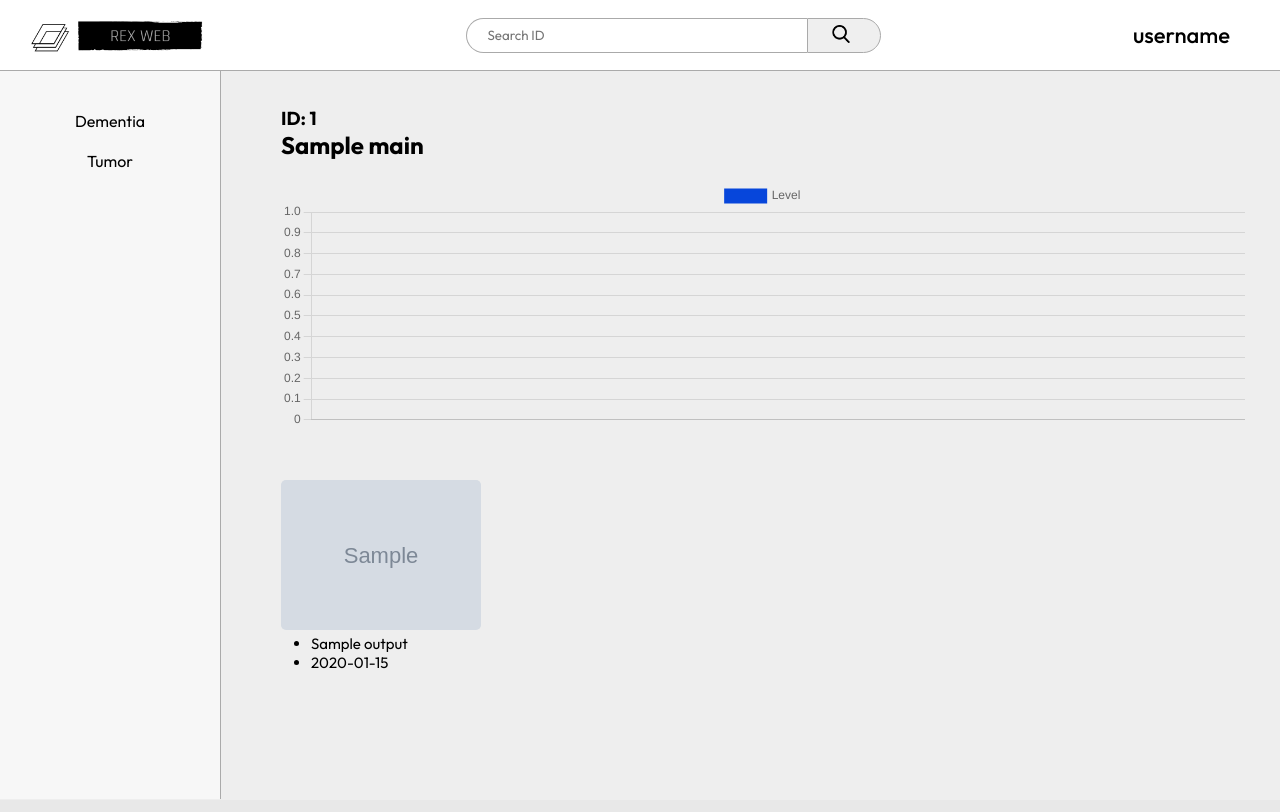
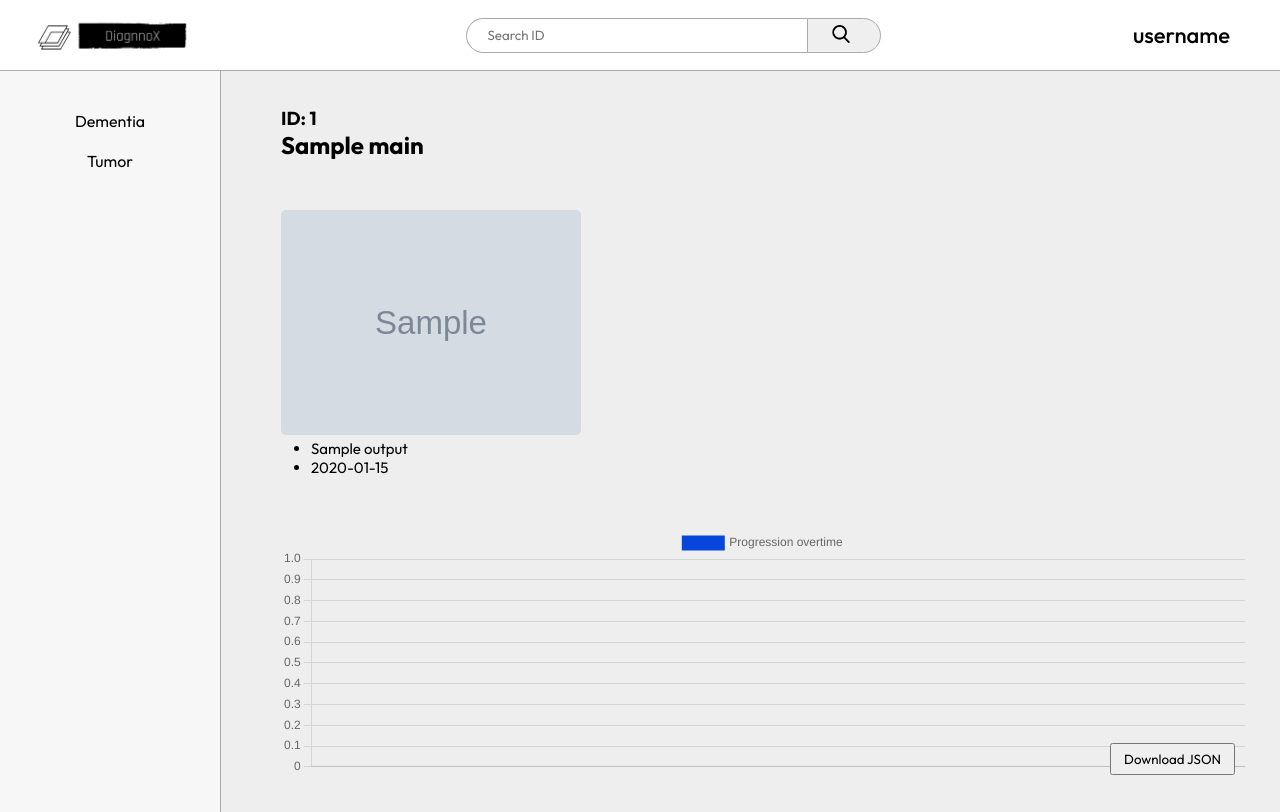
Before and after one commit to Aslam-Naseer/pillpal_UI, a Flask app: template templates/dementia.html in a window 1280 px wide. Run offline with Flask 3, Linux system fonts and the light colour scheme; the template is opened without the code that fills it: most values are stand-ins (such as "Sample title", 1, 10 or a date in 2020); grey boxes marked "Sample" are stand-in pictures; parts of the project's set-up code (start-up, migrations or seed data) failed here and were passed over.

Commit message:
Final commit 1

```diff
--- a/app.py
+++ b/app.py
@@ -1,7 +1,8 @@
-from flask import Flask, request, render_template, redirect
+from flask import Flask, request, render_template, redirect, send_file
 import os,sys
 from dotenv import load_dotenv
 from supabase import create_client, Client
+import json
 
 load_dotenv()
 app = Flask(__name__)
@@ -86,7 +87,27 @@
 
 @app.route('/error')
 def error():
-    return render_template("error.html");
+    return render_template("error.html")
+@app.route('/download_data/<patient_id>')
+def download_data(patient_id):
+    response = supabase.table('patients').select('*').match({'id': patient_id}).execute()
+
+
+    for patient in response.data:
+        response_scans = supabase.table('scans').select('*').match({'id': patient['id']}).execute()
+        if response_scans.status_code == 200 and len(response.data) > 0:
+            patient_details = response.data[0]
+            json_data = json.dumps(patient_details, index=2)
+            response = app.response_class(
+                response=json_data,
+                status=200,
+                mimetype='application/json'
+            )
+            response.headers['Content-Disposition'] = f'attachment: filename=p_{patient_id}_details.json'
+            return response
+        else:
+            return "Not found"
+
 
 if __name__ == '__main__':
     app.run(debug=True)
--- a/static/css/dementia.css
+++ b/static/css/dementia.css
@@ -2,13 +2,13 @@
   padding-top: 50px;
   display: grid;
   gap: 35px;
-  grid-template-columns: repeat(auto-fit, 200px);
+  grid-template-columns: repeat(auto-fit, 300px);
+  margin-bottom: 50px;
 }
 
 .scan-img {
   width: 100%;
-  aspect-ratio: 4/3;
-  object-fit: contain;
+  object-fit: cover;
   border-radius: 5px;
 }
 
@@ -25,6 +25,4 @@
   flex: 1;
 }
 
-.img-list>h2 {
-  margin-bottom: 20px;
-}
+.img-list>h2 {}
--- a/static/css/patients.css
+++ b/static/css/patients.css
@@ -51,3 +51,12 @@
 .empty-main>div {
   font-size: 22px;
 }
+
+.download {
+  position: fixed;
+  bottom: 25px;
+  right: 45px;
+  padding: 6px 12px;
+  font-size: 18;
+  cursor: pointer;
+}
--- a/templates/base.html
+++ b/templates/base.html
@@ -5,7 +5,7 @@
     <meta name="viewport" content="width=device-width, initial-scale=1.0" />
     <link rel="stylesheet" href="../static/css/base.css" />
     <script src="https://cdn.jsdelivr.net/npm/chart.js"></script>
-    <title>PillPal</title>
+    <title>DiagnoX</title>
   </head>
 
   <body>
--- a/templates/dementia.html
+++ b/templates/dementia.html
@@ -2,9 +2,7 @@
 <div class="img-list">
   <h3>ID: {{ main.id }}</h3>
   <h2>{{ main.name }}</h2>
-  <div class="canvas-div">
-    <canvas id="myChart"></canvas>
-  </div>
+
   <div class="img-grid">
     {% for img in images %}
     <div>
@@ -16,7 +14,12 @@
     </div>
     {% endfor %}
   </div>
+
+  <div class="canvas-div">
+    <canvas id="myChart"></canvas>
+  </div>
 </div>
+
 {% endblock %} {% block scripts %}
 <script>
 
@@ -43,7 +46,7 @@
   const data = {
       labels: dates,
       datasets: [{
-          label: 'Level',
+          label: 'Progression overtime',
           backgroundColor: 'rgb(7, 70, 219)',
           borderColor: 'rgb(7, 70, 219)',
           data: outputs,
--- a/templates/home.html
+++ b/templates/home.html
@@ -1,6 +1,6 @@
 {% extends "base.html" %} {% block content %}
 <div class="home">
-  <div>Rex Web!</div>
+  <div>DiagnoX!</div>
   <div>Type in the patient id and search:</div>
   <form method="post" class="search-form">
     <input type="number" placeholder="patient id" name="input_pid" />
--- a/templates/patients.html
+++ b/templates/patients.html
@@ -16,7 +16,9 @@
     </div>
   </div>
 
-  {% endif %} {% endblock %}
+  {% endif %}
+  <button id="download" class="download">Download JSON</button>
+  {% endblock %}
 </div>
 
 {% block navsearch %}
@@ -26,4 +28,9 @@
     <img class="search-logo" src="../static/images/search.png" alt="search" />
   </button>
 </form>
+<script>
+  document.getElementById("download").addEventListener("click", function () {
+    window.location.href = "/download_data/15";
+  });
+</script>
 {% endblock %}
```
Also changed, not shown: static/images/logo.png.
